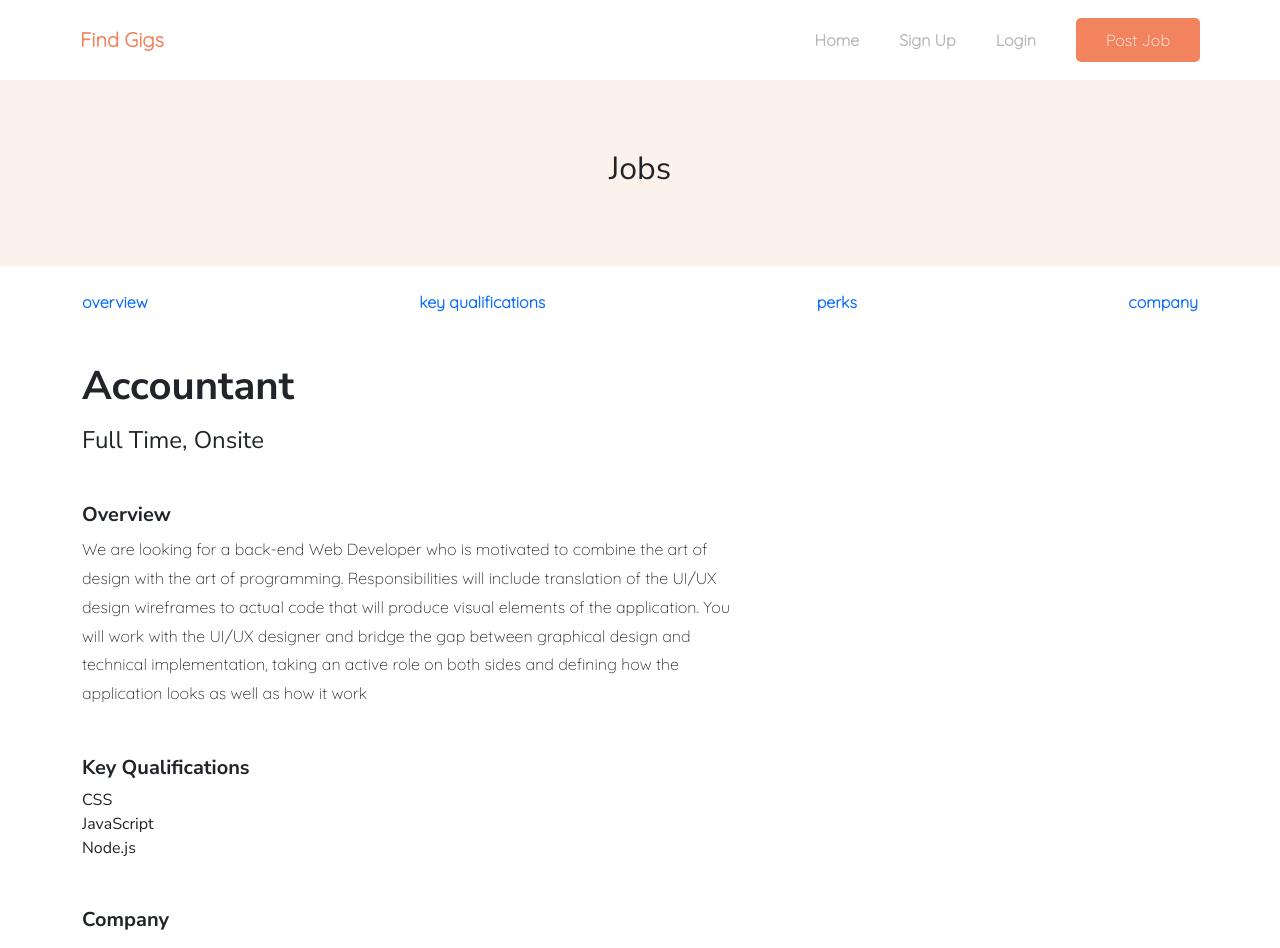
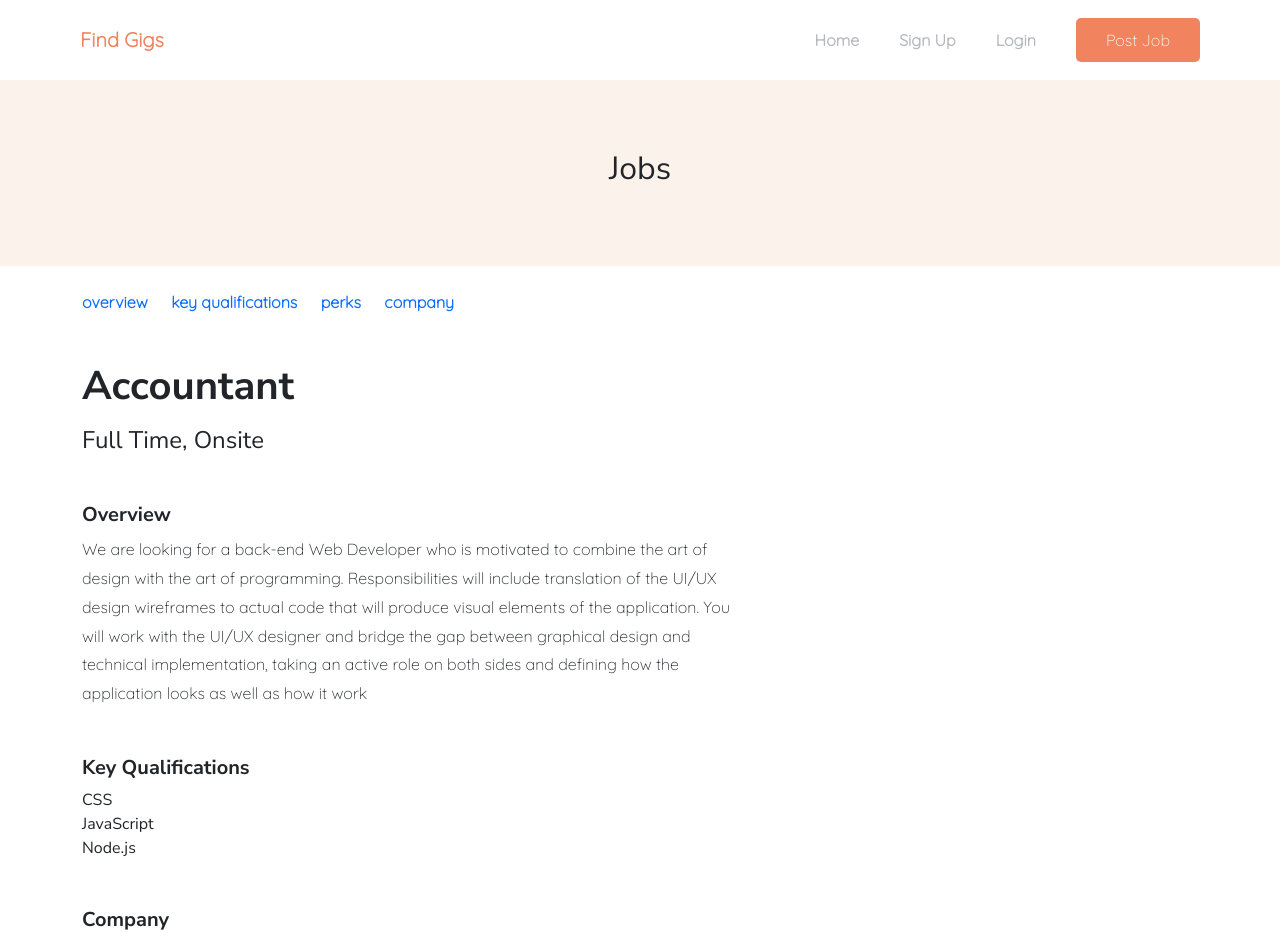
Before and after one commit to Ademayowa/strapi-job-app-v1, a Next.js app: page /jobs/accountant in a window 1280 px wide. Built offline with nearby package versions, Linux system fonts and the light colour scheme; no server answers.

Commit message:
adjusted jobinfo UI

```diff
--- a/pages/jobs/jobInfo.js
+++ b/pages/jobs/jobInfo.js
@@ -2,7 +2,7 @@ import Link from 'next/link';
 
 export default function JobInfoPage() {
   return (
-    <div className='d-flex justify-content-between mt-4 mb-4 fw-bold'>
+    <div className='col-lg-4 d-flex justify-content-between mt-4 mb-4 fw-bold'>
       <Link href='#'>
         <a>overview</a>
       </Link>
```
